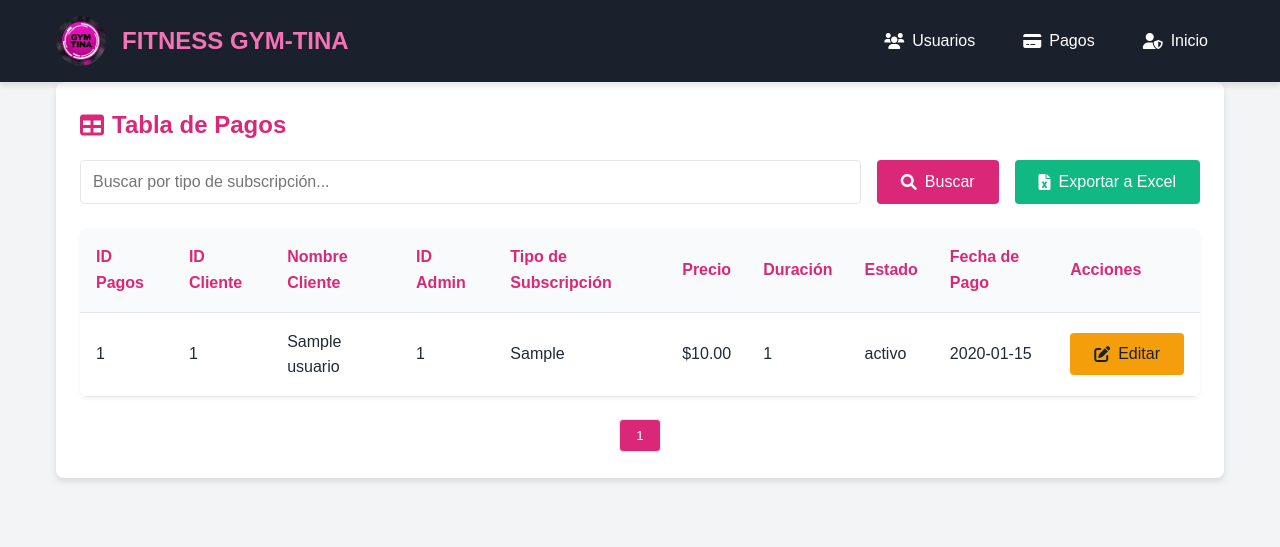
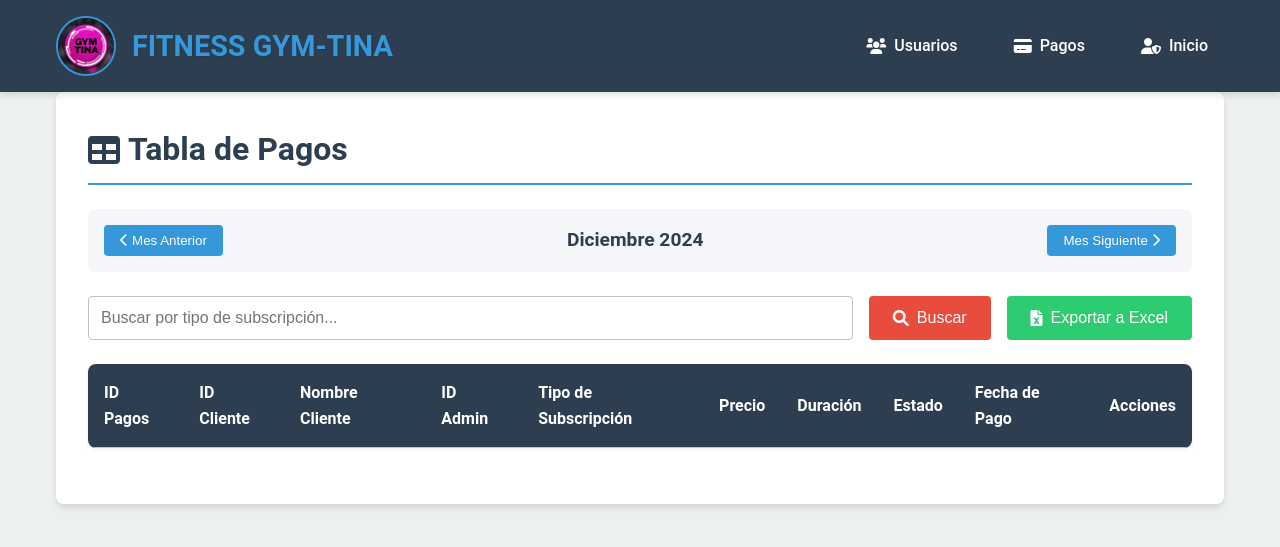
Before and after one commit to bdto/TRABAJO_GYM, a PHP site: page /vistas/tablapagos.php in a window 1280 px wide. Shown: the top 547 px of the page. Run offline with PHP 8.4, Linux system fonts and the light colour scheme; the visitor is signed in with stand-in values (Sample User, id 1); tables that the repository leaves empty hold one stand-in row (values such as "Sample post"); lists and menus that the app fills with data are empty.

Commit message:
CODIGO SIN NAVEGACION POR MESES DE LOS PAGOS FUNCIONAL

```diff
--- a/controlador/pagoscontroller.php
+++ b/controlador/pagoscontroller.php
@@ -12,11 +12,13 @@ class PagosController {
         return $this->modelo->obtenerPagos();
     }
 
+    public function obtenerPagosPorMes($month, $year) {
+        return $this->modelo->obtenerPagosPorMes($month, $year);
+    }
 
     public function obtenerNombreCliente($id_cliente) {
         return $this->modelo->obtenerNombreCliente($id_cliente);
     }
-
 
     public function obtenerPago($id) {
         return $this->modelo->obtenerPago($id);
@@ -69,7 +71,6 @@ class PagosController {
         ];
     }
 
-    // Changed from private to public
     public function respuestaJSON($success, $message, $data = null) {
         $response = [
             'success' => $success,
@@ -108,8 +109,25 @@ if ($_SERVER['REQUEST_METHOD'] === 'POST') {
     }
 }
 
-if ($_SERVER['REQUEST_METHOD'] === 'GET' && isset($_GET['action']) && $_GET['action'] === 'obtenerEstadisticas') {
+if ($_SERVER['REQUEST_METHOD'] === 'GET') {
     $controller = new PagosController();
-    $estadisticas = $controller->obtenerEstadisticasPagos();
-    $controller->respuestaJSON(true, 'Estadísticas obtenidas con éxito.', $estadisticas);
+
+    if (isset($_GET['action'])) {
+        switch ($_GET['action']) {
+            case 'obtenerEstadisticas':
+                $estadisticas = $controller->obtenerEstadisticasPagos();
+                $controller->respuestaJSON(true, 'Estadísticas obtenidas con éxito.', $estadisticas);
+                break;
+            case 'obtenerPagosPorMes':
+                if (isset($_GET['month']) && isset($_GET['year'])) {
+                    $pagos = $controller->obtenerPagosPorMes($_GET['month'], $_GET['year']);
+                    $controller->respuestaJSON(true, 'Pagos obtenidos con éxito.', $pagos);
+                } else {
+                    $controller->respuestaJSON(false, 'Mes y año no proporcionados.');
+                }
+                break;
+            default:
+                $controller->respuestaJSON(false, 'Acción no válida.');
+        }
+    }
 }
--- a/modelo/pagos.php
+++ b/modelo/pagos.php
@@ -55,10 +55,25 @@ class Pagos {
     public function obtenerPagos() {
         try {
             $query = "SELECT * FROM pagos ORDER BY id_pagos DESC";
-            $result = $this->conn->query($query);
-            return $result->fetchAll();
-        } catch (Exception $e) {
+            $stmt = $this->conn->prepare($query);
+            $stmt->execute();
+            return $stmt->fetchAll(PDO::FETCH_ASSOC);
+        } catch (PDOException $e) {
             error_log("Error al obtener pagos: " . $e->getMessage());
+            return [];
+        }
+    }
+
+    public function obtenerPagosPorMes($month, $year) {
+        try {
+            $query = "SELECT * FROM pagos WHERE MONTH(fecha_pago) = :month AND YEAR(fecha_pago) = :year ORDER BY fecha_pago DESC";
+            $stmt = $this->conn->prepare($query);
+            $stmt->bindParam(':month', $month, PDO::PARAM_INT);
+            $stmt->bindParam(':year', $year, PDO::PARAM_INT);
+            $stmt->execute();
+            return $stmt->fetchAll(PDO::FETCH_ASSOC);
+        } catch (PDOException $e) {
+            error_log("Error al obtener pagos por mes: " . $e->getMessage());
             return [];
         }
     }
@@ -94,4 +109,43 @@ class Pagos {
             return false;
         }
     }
+
+    public function obtenerTotalRecaudado() {
+        try {
+            $query = "SELECT SUM(precio) as total FROM pagos";
+            $stmt = $this->conn->prepare($query);
+            $stmt->execute();
+            $resultado = $stmt->fetch(PDO::FETCH_ASSOC);
+            return $resultado['total'] ?? 0;
+        } catch (PDOException $e) {
+            error_log("Error al obtener el total recaudado: " . $e->getMessage());
+            return 0;
+        }
+    }
+
+    public function obtenerPagosMes() {
+        try {
+            $query = "SELECT COUNT(*) as total FROM pagos WHERE MONTH(fecha_pago) = MONTH(CURRENT_DATE()) AND YEAR(fecha_pago) = YEAR(CURRENT_DATE())";
+            $stmt = $this->conn->prepare($query);
+            $stmt->execute();
+            $resultado = $stmt->fetch(PDO::FETCH_ASSOC);
+            return $resultado['total'] ?? 0;
+        } catch (PDOException $e) {
+            error_log("Error al obtener los pagos del mes: " . $e->getMessage());
+            return 0;
+        }
+    }
+
+    public function obtenerPagosPendientes() {
+        try {
+            $query = "SELECT COUNT(*) as total FROM pagos WHERE estado = 'pendiente'";
+            $stmt = $this->conn->prepare($query);
+            $stmt->execute();
+            $resultado = $stmt->fetch(PDO::FETCH_ASSOC);
+            return $resultado['total'] ?? 0;
+        } catch (PDOException $e) {
+            error_log("Error al obtener los pagos pendientes: " . $e->getMessage());
+            return 0;
+        }
+    }
 }
--- a/vistas/tablapagos.php
+++ b/vistas/tablapagos.php
@@ -10,8 +10,12 @@ if (!isset($_SESSION['usuario'])) {
     exit();
 }
 
-// Obtener pagos
-$pagos = $controller->obtenerPagos();
+// Obtener el mes y año actual si no se especifica
+$month = isset($_GET['month']) ? intval($_GET['month']) : date('n');
+$year = isset($_GET['year']) ? intval($_GET['year']) : date('Y');
+
+// Obtener pagos del mes seleccionado
+$pagos = $controller->obtenerPagosPorMes($month, $year);
 ?>
 <!DOCTYPE html>
 <html lang="es">
@@ -23,17 +27,17 @@ $pagos = $controller->obtenerPagos();
     <link rel="stylesheet" href="https://cdnjs.cloudflare.com/ajax/libs/font-awesome/6.0.0-beta3/css/all.min.css">
     <style>
         :root {
-            --primary-color: #1a202c;
-            --secondary-color: #db2777;
-            --accent-color: #f472b6;
-            --background-color: #f3f4f6;
-            --text-color: #1f2937;
+            --primary-color: #2c3e50;
+            --secondary-color: #e74c3c;
+            --accent-color: #3498db;
+            --background-color: #ecf0f1;
+            --text-color: #34495e;
             --card-background: #ffffff;
-            --border-color: #e5e7eb;
-            --hover-color: #f9fafb;
-            --success-color: #10b981;
-            --warning-color: #f59e0b;
-            --danger-color: #ef4444;
+            --border-color: #bdc3c7;
+            --hover-color: #f5f6fa;
+            --success-color: #2ecc71;
+            --warning-color: #f39c12;
+            --danger-color: #e74c3c;
         }
 
         * {
@@ -43,7 +47,7 @@ $pagos = $controller->obtenerPagos();
         }
 
         body {
-            font-family: 'Arial', sans-serif;
+            font-family: 'Roboto', 'Arial', sans-serif;
             background-color: var(--background-color);
             color: var(--text-color);
             line-height: 1.6;
@@ -78,10 +82,11 @@ $pagos = $controller->obtenerPagos();
         }
 
         .logo img {
-            width: 50px;
-            height: 50px;
+            width: 60px;
+            height: 60px;
             border-radius: 50%;
             transition: transform 0.3s ease;
+            border: 2px solid var(--accent-color);
         }
 
         .logo img:hover {
@@ -89,15 +94,16 @@ $pagos = $controller->obtenerPagos();
         }
 
         .logo h1 {
-            font-size: 1.5rem;
+            font-size: 1.8rem;
             font-weight: bold;
             color: var(--accent-color);
+            text-shadow: 1px 1px 2px rgba(0,0,0,0.1);
         }
 
         nav ul {
             display: flex;
             list-style: none;
-            gap: 1rem;
+            gap: 1.5rem;
         }
 
         nav a {
@@ -109,6 +115,7 @@ $pagos = $controller->obtenerPagos();
             display: flex;
             align-items: center;
             gap: 0.5rem;
+            font-weight: 500;
         }
 
         nav a:hover {
@@ -124,7 +131,7 @@ $pagos = $controller->obtenerPagos();
             background-color: var(--card-background);
             border-radius: 0.5rem;
             box-shadow: 0 4px 6px rgba(0,0,0,0.1);
-            padding: 1.5rem;
+            padding: 2rem;
             margin-bottom: 2rem;
             transition: transform 0.3s ease, box-shadow 0.3s ease;
         }
@@ -135,13 +142,15 @@ $pagos = $controller->obtenerPagos();
         }
 
         .card-title {
-            font-size: 1.5rem;
+            font-size: 2rem;
             font-weight: bold;
-            margin-bottom: 1rem;
-            color: var(--secondary-color);
+            margin-bottom: 1.5rem;
+            color: var(--primary-color);
             display: flex;
             align-items: center;
             gap: 0.5rem;
+            border-bottom: 2px solid var(--accent-color);
+            padding-bottom: 0.5rem;
         }
 
         .search-container {
@@ -163,8 +172,8 @@ $pagos = $controller->obtenerPagos();
 
         .search-input:focus {
             outline: none;
-            border-color: var(--secondary-color);
-            box-shadow: 0 0 0 2px rgba(219, 39, 119, 0.2);
+            border-color: var(--accent-color);
+            box-shadow: 0 0 0 2px rgba(52, 152, 219, 0.2);
         }
 
         .btn {
@@ -179,6 +188,7 @@ $pagos = $controller->obtenerPagos();
             display: flex;
             align-items: center;
             gap: 0.5rem;
+            font-weight: 500;
         }
 
         .btn:hover {
@@ -192,16 +202,16 @@ $pagos = $controller->obtenerPagos();
         }
 
         .btn-success:hover {
-            background-color: #059669;
+            background-color: #27ae60;
         }
 
         .btn-warning {
             background-color: var(--warning-color);
-            color: var(--primary-color);
+            color: var(--text-color);
         }
 
         .btn-warning:hover {
-            background-color: #d97706;
+            background-color: #f1c40f;
         }
 
         .table-container {
@@ -225,9 +235,9 @@ $pagos = $controller->obtenerPagos();
         }
 
         th {
-            background-color: var(--hover-color);
+            background-color: var(--primary-color);
             font-weight: bold;
-            color: var(--secondary-color);
+            color: #fff;
             position: sticky;
             top: 0;
             z-index: 10;
@@ -259,6 +269,38 @@ $pagos = $controller->obtenerPagos();
             transform: translateY(-2px);
         }
 
+        .month-navigation {
+            display: flex;
+            justify-content: space-between;
+            align-items: center;
+            margin-bottom: 1.5rem;
+            background-color: var(--hover-color);
+            padding: 1rem;
+            border-radius: 0.5rem;
+        }
+
+        .month-navigation button {
+            background-color: var(--accent-color);
+            color: white;
+            border: none;
+            padding: 0.5rem 1rem;
+            cursor: pointer;
+            border-radius: 0.25rem;
+            transition: background-color 0.3s, transform 0.2s;
+            font-weight: 500;
+        }
+
+        .month-navigation button:hover {
+            background-color: var(--secondary-color);
+            transform: translateY(-2px);
+        }
+
+        .month-navigation span {
+            font-size: 1.2rem;
+            font-weight: bold;
+            color: var(--primary-color);
+        }
+
         @media (max-width: 768px) {
             .header-content {
                 flex-direction: column;
@@ -276,6 +318,11 @@ $pagos = $controller->obtenerPagos();
 
             .search-input, .btn {
                 width: 100%;
+            }
+
+            .month-navigation {
+                flex-direction: column;
+                gap: 1rem;
             }
         }
     </style>
@@ -302,6 +349,11 @@ $pagos = $controller->obtenerPagos();
     <main class="container">
         <div class="card">
             <h2 class="card-title"><i class="fas fa-table"></i> Tabla de Pagos</h2>
+            <div class="month-navigation">
+                <button onclick="changeMonth(-1)"><i class="fas fa-chevron-left"></i> Mes Anterior</button>
+                <span id="currentMonth"></span>
+                <button onclick="changeMonth(1)">Mes Siguiente <i class="fas fa-chevron-right"></i></button>
+            </div>
             <div class="search-container">
                 <input type="text" id="filtro" class="search-input" placeholder="Buscar por tipo de subscripción...">
                 <button onclick="filtrarTabla()" class="btn"><i class="fas fa-search"></i> Buscar</button>
@@ -360,6 +412,27 @@ $pagos = $controller->obtenerPagos();
         const itemsPerPage = 10;
         let currentPage = 1;
         let filteredPagos = [];
+        let currentMonth = <?php echo $month; ?>;
+        let currentYear = <?php echo $year; ?>;
+
+        function updateMonthDisplay() {
+            const monthNames = ["Enero", "Febrero", "Marzo", "Abril", "Mayo", "Junio",
+                                "Julio", "Agosto", "Septiembre", "Octubre", "Noviembre", "Diciembre"];
+            document.getElementById('currentMonth').textContent = `${monthNames[currentMonth - 1]} ${currentYear}`;
+        }
+
+        function changeMonth(delta) {
+            currentMonth += delta;
+            if (currentMonth > 12) {
+                currentMonth = 1;
+                currentYear++;
+            } else if (currentMonth < 1) {
+                currentMonth = 12;
+                currentYear--;
+            }
+            updateMonthDisplay();
+            window.location.href = `tablapagos.php?month=${currentMonth}&year=${currentYear}`;
+        }
 
         function filtrarTabla() {
             const filtro = document.getElementById('filtro').value.toLowerCase();
@@ -433,13 +506,14 @@ $pagos = $controller->obtenerPagos();
             let downloadLink = document.createElement("a");
             document.body.appendChild(downloadLink);
             downloadLink.href = url;
-            downloadLink.download = 'pagos_gym_tina.xls';
+            downloadLink.download = `pagos_gym_tina_${currentMonth}_${currentYear}.xls`;
             downloadLink.click();
             document.body.removeChild(downloadLink);
         }
 
         // Inicializar la tabla
         document.addEventListener('DOMContentLoaded', function() {
+            updateMonthDisplay();
             filteredPagos = Array.from(document.getElementById('tablaPagos').getElementsByTagName('tr')).slice(1);
             mostrarPagina(1);
         });
```
